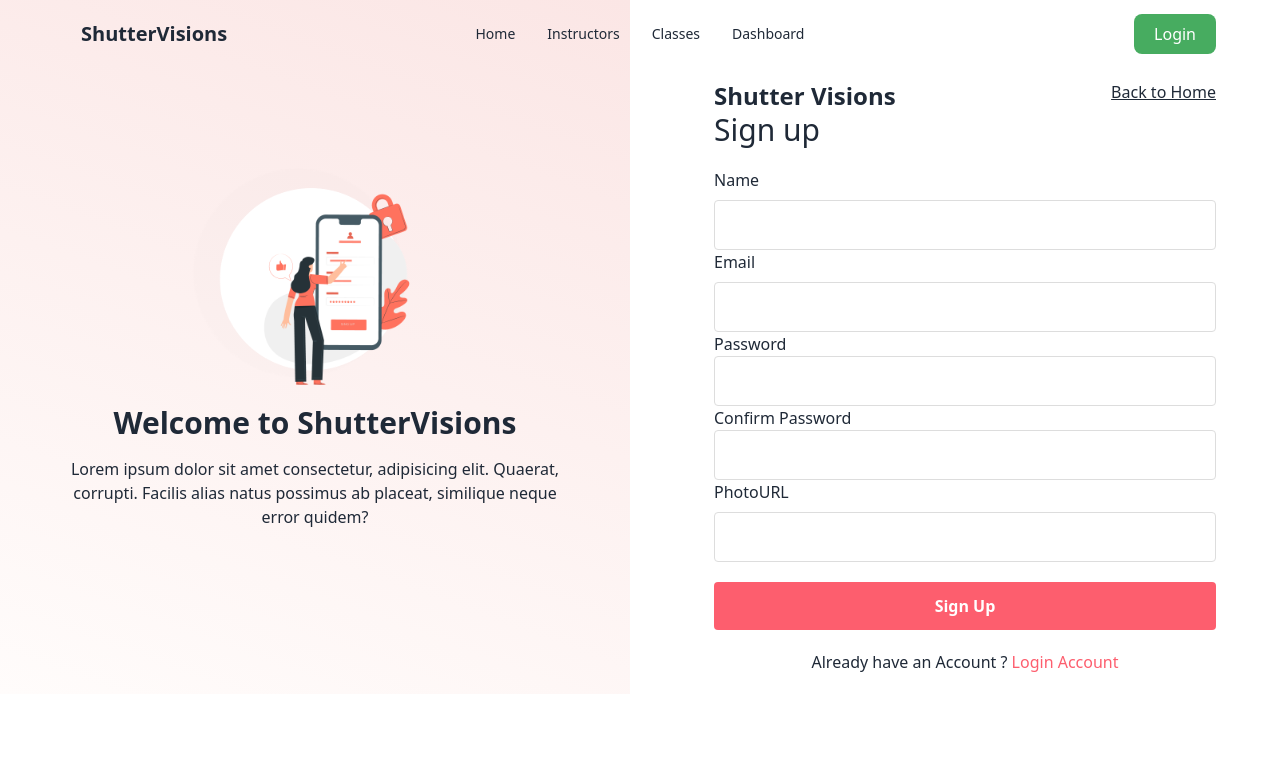
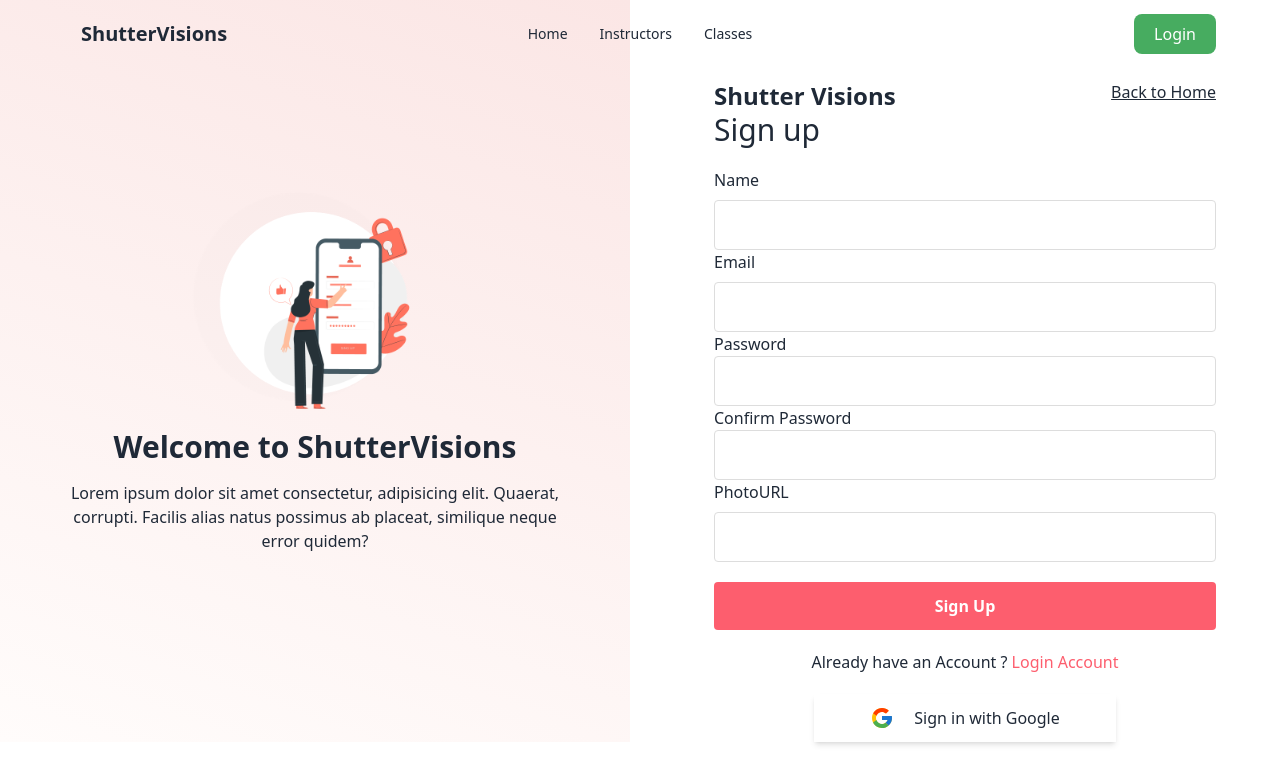
Before and after one commit to shuvodeb17/shutter-visions-client, a React (Vite) app: page /registration in a window 1280 px wide. Shown: the top 784 px of the page. Built offline with nearby package versions, Linux system fonts and the light colour scheme; no server answers.

Commit message:
users saved on mongodb

```diff
--- a/src/components/GoogleLogin/GoogleLogin.jsx
+++ b/src/components/GoogleLogin/GoogleLogin.jsx
@@ -15,6 +15,20 @@ const GoogleLogin = () => {
         googleSignIn()
             .then(result => {
                 console.log(result.user)
+
+                const savedUser = { name: result?.user?.displayName, email: result?.user?.email }
+                fetch(`http://localhost:5000/users`, {
+                    method: 'POST',
+                    headers: {
+                        'content-type': 'application/json'
+                    },
+                    body: JSON.stringify(savedUser)
+                })
+                    .then(res => res.json())
+                    .then(data => {
+                        console.log(data)
+                    })
+
                 navigate(from, { replace: true });
             })
             .catch(error => {
--- a/src/components/Header/Header.jsx
+++ b/src/components/Header/Header.jsx
@@ -23,7 +23,7 @@ const Header = () => {
                         <li><Link to='/'>Home</Link></li>
                         <li><Link to='/'>Instructors</Link></li>
                         <li><Link to='/'>Classes</Link></li>
-                        <li><Link to='/'>Dashboard</Link></li>
+                        {user && <li><Link to='/'>Dashboard</Link></li>}
                     </ul>
                 </div>
                 <Link to='/' className="btn btn-ghost normal-case text-xl">ShutterVisions</Link>
@@ -33,7 +33,7 @@ const Header = () => {
                     <li><Link to='/'>Home</Link></li>
                     <li><Link to='/'>Instructors</Link></li>
                     <li><Link to='/'>Classes</Link></li>
-                    <li><Link to='/'>Dashboard</Link></li>
+                    {user && <li><Link to='/'>Dashboard</Link></li>}
                 </ul>
             </div>
             <div className="navbar-end">
--- /dev/null
+++ b/src/components/PopularClasses/PopularClasses.jsx
@@ -0,0 +1,13 @@
+import React from 'react';
+
+const PopularClasses = () => {
+    return (
+        <div className='px-3 md:px-16'>
+            <div>
+                <h1 className='text-3xl font-bold text-center'>Popular Classes</h1>
+            </div>
+        </div>
+    );
+};
+
+export default PopularClasses;
--- a/src/pages/Home/Home/Home.jsx
+++ b/src/pages/Home/Home/Home.jsx
@@ -4,11 +4,13 @@ import { Carousel } from 'react-responsive-carousel';
 import bannerOne from '../../../assets/images/banner/banner1.png';
 import Banner from '../Banner/Banner';
 import Share from '../Share/Share';
+import PopularClasses from '../../../components/PopularClasses/PopularClasses';
 
 const Home = () => {
     return (
         <div>
             <Banner />
+            <PopularClasses />
             <Share />
         </div>
     );
--- a/src/pages/Registration/Registration.jsx
+++ b/src/pages/Registration/Registration.jsx
@@ -3,10 +3,12 @@ import loginImage from '../../assets/images/login/login-img.png';
 import { useForm } from "react-hook-form";
 import { Link, useLocation, useNavigate } from 'react-router-dom';
 import { AuthContext } from '../../providers/AuthProvider';
+import GoogleLogin from '../../components/GoogleLogin/GoogleLogin';
 
 const Registration = () => {
 
     const { signUp, userProfileUpdate } = useContext(AuthContext)
+    console.log(userProfileUpdate)
     const [error, setError] = useState('');
     let navigate = useNavigate();
     let location = useLocation();
@@ -14,7 +16,6 @@ const Registration = () => {
 
     const { register, handleSubmit, watch, formState: { errors } } = useForm();
     const onSubmit = data => {
-        console.log(data)
 
         if (data.password !== data.confirmPassword) {
             setError('Password does not match');
@@ -24,18 +25,30 @@ const Registration = () => {
         signUp(data.email, data.password)
             .then(result => {
                 const createdUser = result.user;
-                console.log(createdUser)
-                navigate(from, { replace: true });
-                // set name and photo
-                userProfileUpdate(data.name, data.photoUrl)
-                    .then(result => {
-                        console.log(result.user)
-                    }).catch(error => {
+                console.log(createdUser);
+
+                userProfileUpdate(data.name, data.photo)
+                    .then(() => {
+                        const savedUser = { name: data.name, email: data.email }
+                        fetch(`http://localhost:5000/users`, {
+                            method: 'POST',
+                            headers: {
+                                'content-type': 'application/json'
+                            },
+                            body: JSON.stringify(savedUser)
+                        })
+                            .then(res => res.json())
+                            .then(data => {
+                                console.log(data)
+                            })
+
+                    })
+                    .catch(error => {
                         console.log(error.message);
                     })
             })
             .catch(error => {
-                console.log(error.message)
+                console.log(error.message);
             })
     };
 
@@ -95,6 +108,7 @@ const Registration = () => {
                     <div className='mt-5 text-center mb-5'>
                         <p>Already have an Account ? <Link to='/login' className='text-[#FD5E6E]'>Login Account</Link> </p>
                     </div>
+                    <GoogleLogin/>
 
                 </div>
             </div>
--- a/src/providers/AuthProvider.jsx
+++ b/src/providers/AuthProvider.jsx
@@ -36,7 +36,7 @@ const AuthProvider = ({ children }) => {
 
     // updateUserProfile
     const userProfileUpdate = (name, photo) => {
-        updateProfile(auth.currentUser, {
+        return updateProfile(auth.currentUser, {
             photoURL: photo,
             displayName: name
         })
--- a/src/routes/route.jsx
+++ b/src/routes/route.jsx
@@ -1,6 +1,7 @@
 import {
     createBrowserRouter,
 } from "react-router-dom";
+import PopularClasses from "../components/PopularClasses/PopularClasses";
 import Main from "../Layout/Main";
 import Error from "../pages/Error/Error";
 import Home from "../pages/Home/Home/Home";
@@ -16,6 +17,10 @@ const router = createBrowserRouter([
             {
                 path: '/',
                 element: <Home />
+            },
+            {
+                path: 'popular-class',
+                element: <PopularClasses />
             },
             {
                 path: 'login',
```
